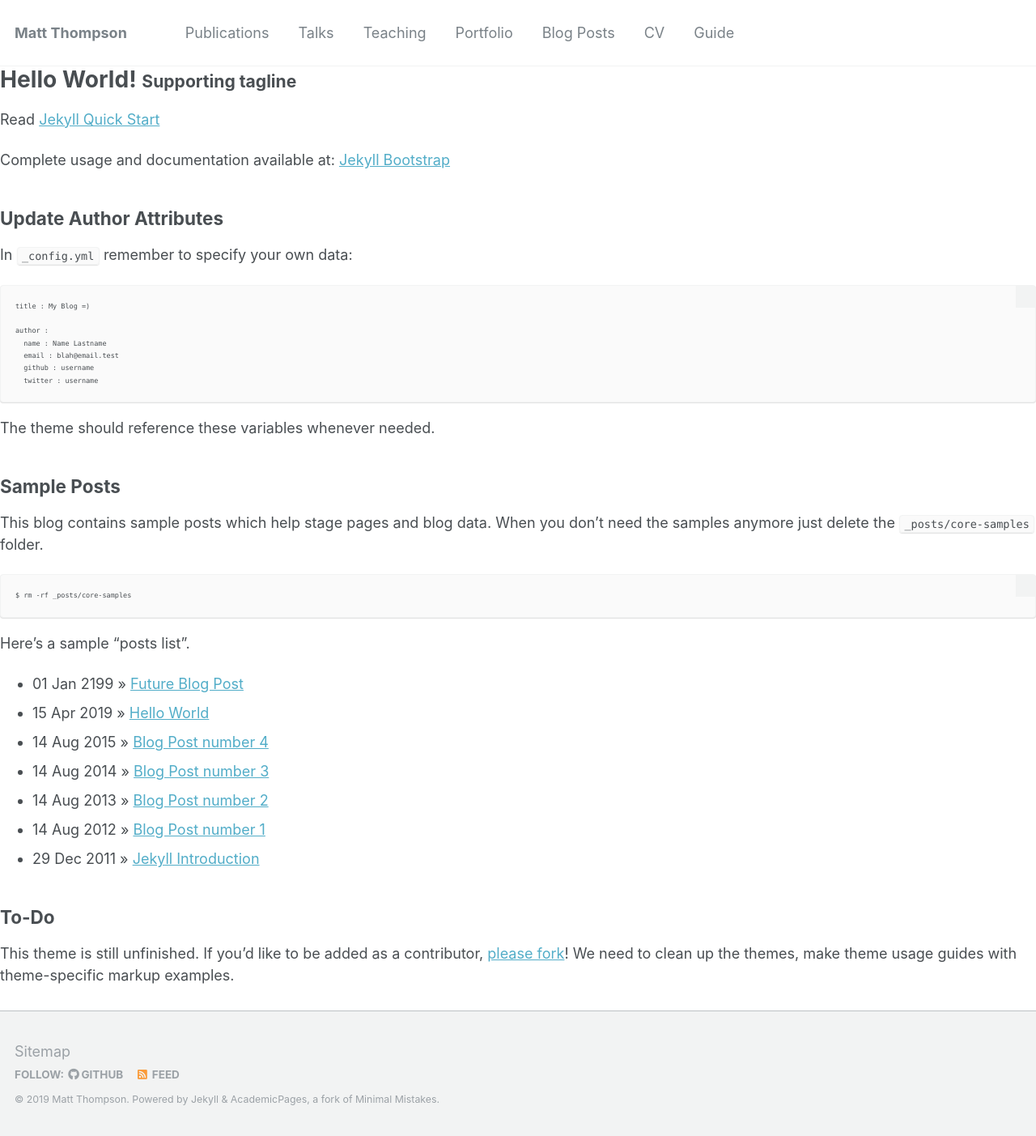
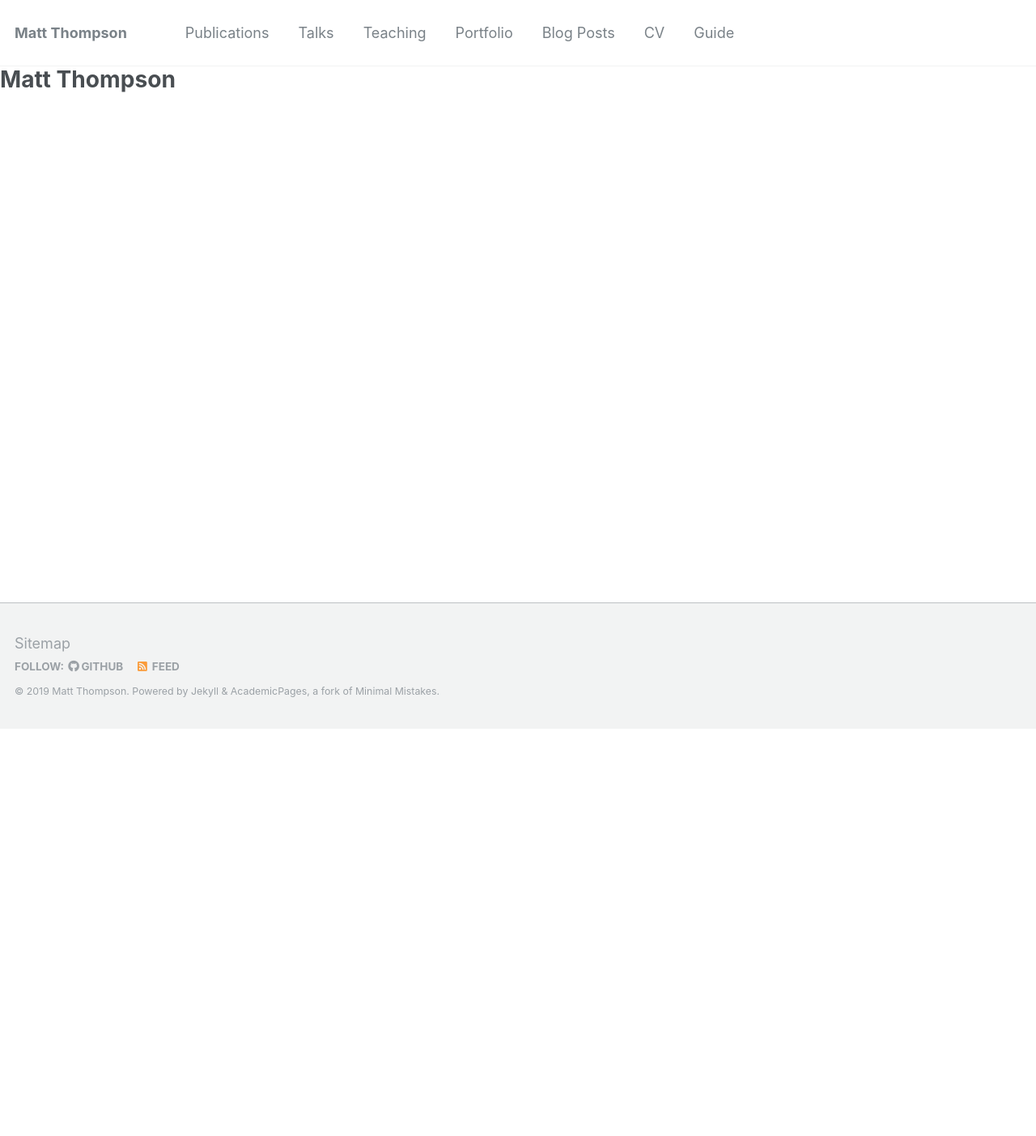
Before and after one commit to mattwthompson/mattwthompson.github.io, a Jekyll site: the page built from index.md, in a window 1280 px wide. Shown: the whole page at 81% size. Built offline with Jekyll 4.4.1, drawn with Linux system fonts in a browser that asks for light colours; after the commit the page ends 900 px from its top, so only the background shows below that.

Commit message:
Remove template stuff

```diff
--- a/index.md
+++ b/index.md
@@ -1,44 +1,6 @@
 ---
 layout: page
-title: Hello World!
-tagline: Supporting tagline
+title: Matt Thompson
+tagline:
 ---
 {% include JB/setup %}
-
-Read [Jekyll Quick Start](http://jekyllbootstrap.com/usage/jekyll-quick-start.html)
-
-Complete usage and documentation available at: [Jekyll Bootstrap](http://jekyllbootstrap.com)
-
-## Update Author Attributes
-
-In `_config.yml` remember to specify your own data:
-
-    title : My Blog =)
-
-    author :
-      name : Name Lastname
-      email : blah@email.test
-      github : username
-      twitter : username
-
-The theme should reference these variables whenever needed.
-
-## Sample Posts
-
-This blog contains sample posts which help stage pages and blog data.
-When you don't need the samples anymore just delete the `_posts/core-samples` folder.
-
-    $ rm -rf _posts/core-samples
-
-Here's a sample "posts list".
-
-<ul class="posts">
-  {% for post in site.posts %}
-    <li><span>{{ post.date | date_to_string }}</span> &raquo; <a href="{{ BASE_PATH }}{{ post.url }}">{{ post.title }}</a></li>
-  {% endfor %}
-</ul>
-
-## To-Do
-
-This theme is still unfinished. If you'd like to be added as a contributor, [please fork](http://github.com/plusjade/jekyll-bootstrap)!
-We need to clean up the themes, make theme usage guides with theme-specific markup examples.
```
